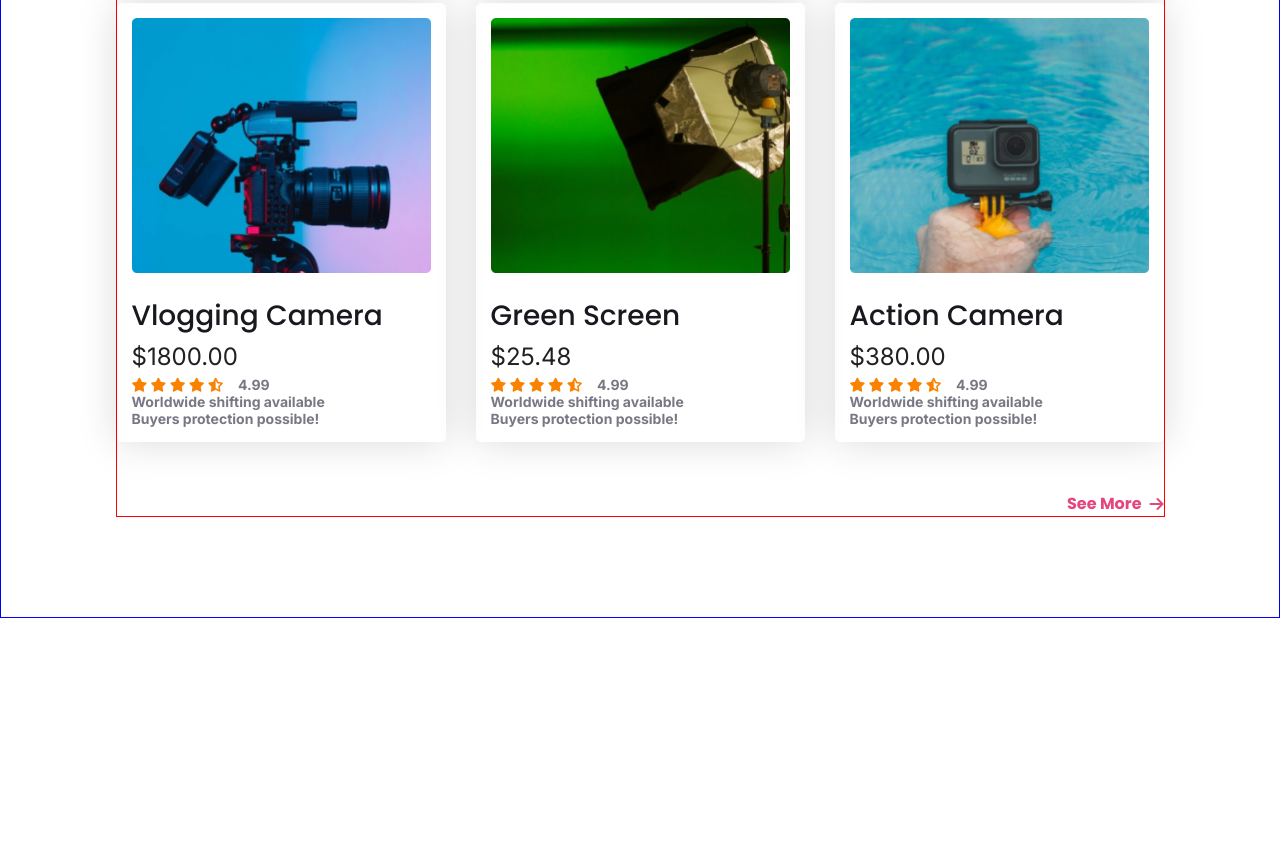
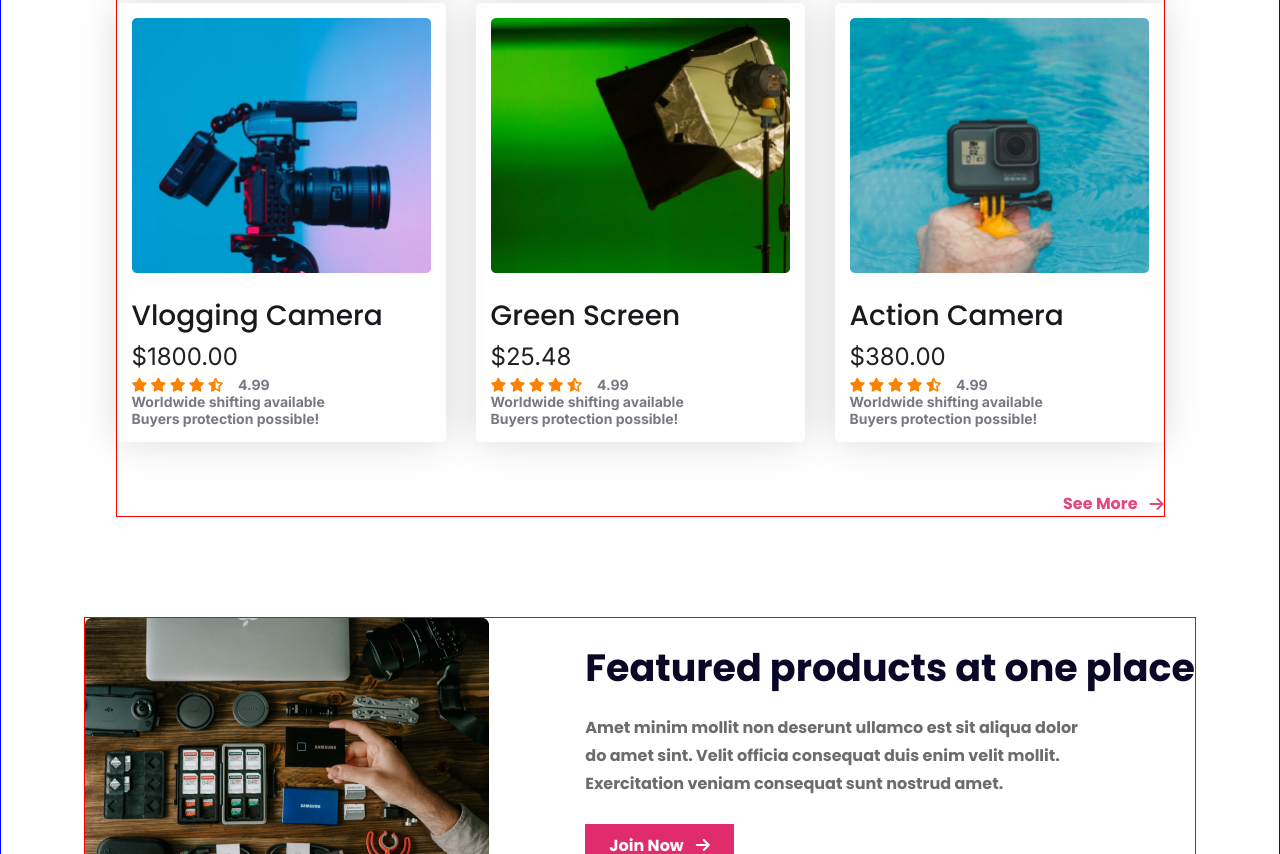
Before and after one commit to bdahsan1999wd/influencer-gear, a plain HTML site: page index.html in a window 1280 px wide. Shown: the part 1946-2800 px from the top of the page. Before the commit the page ends 2564 px from the top, so only its background shows below. Drawn offline with Linux system fonts and the light colour scheme.

Commit message:
feature product section added

```diff
--- a/index.html
+++ b/index.html
@@ -318,6 +318,21 @@
 
         </section>
 
+        <!---------- Featured Product Section Added ---------->
+        <section class="feature-product-section display-flex">
+
+            <div class="feature-image display-flex">
+                <img src="./assets/images/gear.png" alt="gear image">
+            </div>
+
+            <div class="feature-content">
+                <h2>Featured products at one place</h2>
+                <p>Amet minim mollit non deserunt ullamco est sit aliqua dolor <br> do amet sint. Velit officia
+                    consequat duis enim velit mollit. <br> Exercitation veniam consequat sunt nostrud amet.</p>
+                <a href="" class="join-now-btn">Join Now<i class="fa-solid fa-arrow-right"></i></a>
+            </div>
+
+        </section>
     </main>
 
 </body>
--- a/styles/responsive.css
+++ b/styles/responsive.css
@@ -66,6 +66,9 @@
   }
 
   /* ----------Popular Collection Section Mobile/Small Device Responsive Added---------- */
+  .popular-collection {
+    margin-bottom: 50px;
+  }
   .collection-cards {
     grid-template-columns: repeat(1, 1fr);
     justify-items: center;
@@ -92,6 +95,20 @@
     width: 359px;
     margin: 0 auto;
     margin-top: 25px;
+  }
+
+  /* ----------Feature Product Section Mobile/Small Device Responsive Added---------- */
+  .feature-product-section {
+    flex-direction: column-reverse;
+    text-align: center;
+    align-items: center;
+    margin-bottom: 50px;
+  }
+  .feature-content {
+    align-items: center;
+  }
+  .feature-image {
+    margin-top: 30px;
   }
 }
 
@@ -136,6 +153,9 @@
   }
 
   /* ----------Popular Collection Section Tablet/Medium Device Responsive Added---------- */
+  .popular-collection {
+    margin-bottom: 50px;
+  }
   .collection-cards {
     grid-template-columns: repeat(2, 1fr);
     justify-items: center;
@@ -161,4 +181,12 @@
     margin-top: 25px;
     margin-right: 25px;
   }
+
+  /* ----------Feature Product Section Tablet/Medium Device Responsive Added---------- */
+  .feature-product-section {
+    margin-bottom: 50px;
+  }
+  .feature-image {
+    margin-right: 95px;
+  }
 }
--- a/styles/style.css
+++ b/styles/style.css
@@ -222,6 +222,50 @@ nav {
   align-items: center;
   margin-top: 50px;
 }
-.fa-arrow-right {
-  margin-left: 8px;
+
+/* ----------Feature Product Section Styles Added---------- */
+.feature-product-section {
+  border: 1px solid red;
+  max-width: 1110px;
+  margin: 0 auto;
+  margin-bottom: 100px;
+  justify-content: space-between;
 }
+
+/* -----Feature Image Styles Added----- */
+.feature-image img {
+  width: 100%;
+}
+
+/* -----Feature Content Styles Added----- */
+.feature-content {
+  display: flex;
+  justify-content: center;
+  align-items: start;
+  flex-direction: column;
+}
+.feature-content h2 {
+  font-size: 2.375rem;
+  font-weight: 700;
+  line-height: 60px;
+  color: rgb(10, 8, 38);
+  margin-bottom: 16px;
+}
+.feature-content p {
+  font-size: 1rem;
+  font-weight: 700;
+  line-height: 28px;
+  color: rgb(108, 108, 108);
+  margin-bottom: 26px;
+}
+
+/* -----Join Now Button Styles Added----- */
+.join-now-btn {
+  text-decoration: none;
+  background-color: rgb(224, 44, 109);
+  color: rgb(255, 255, 255);
+  padding: 10px 24px 10px 24px;
+  font-size: 1rem;
+  font-weight: 700;
+  line-height: 24px;
+}
```
